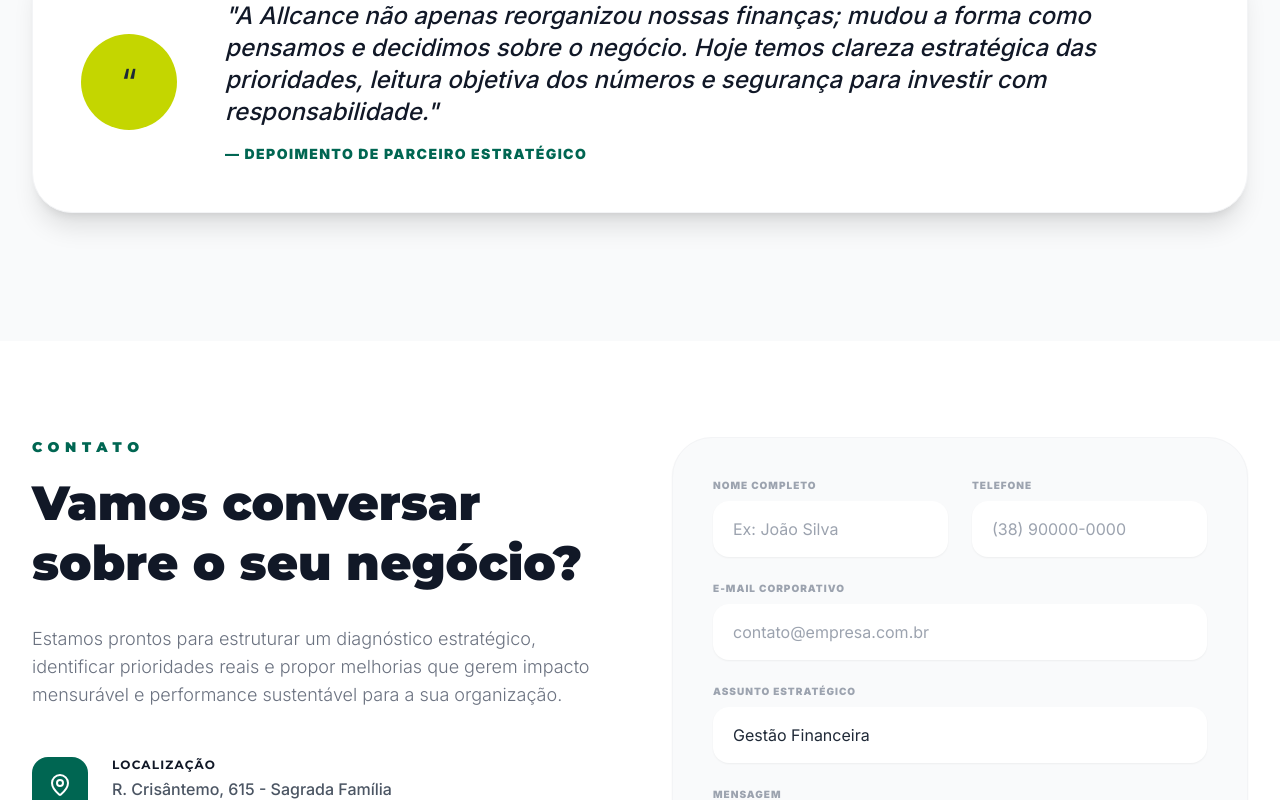
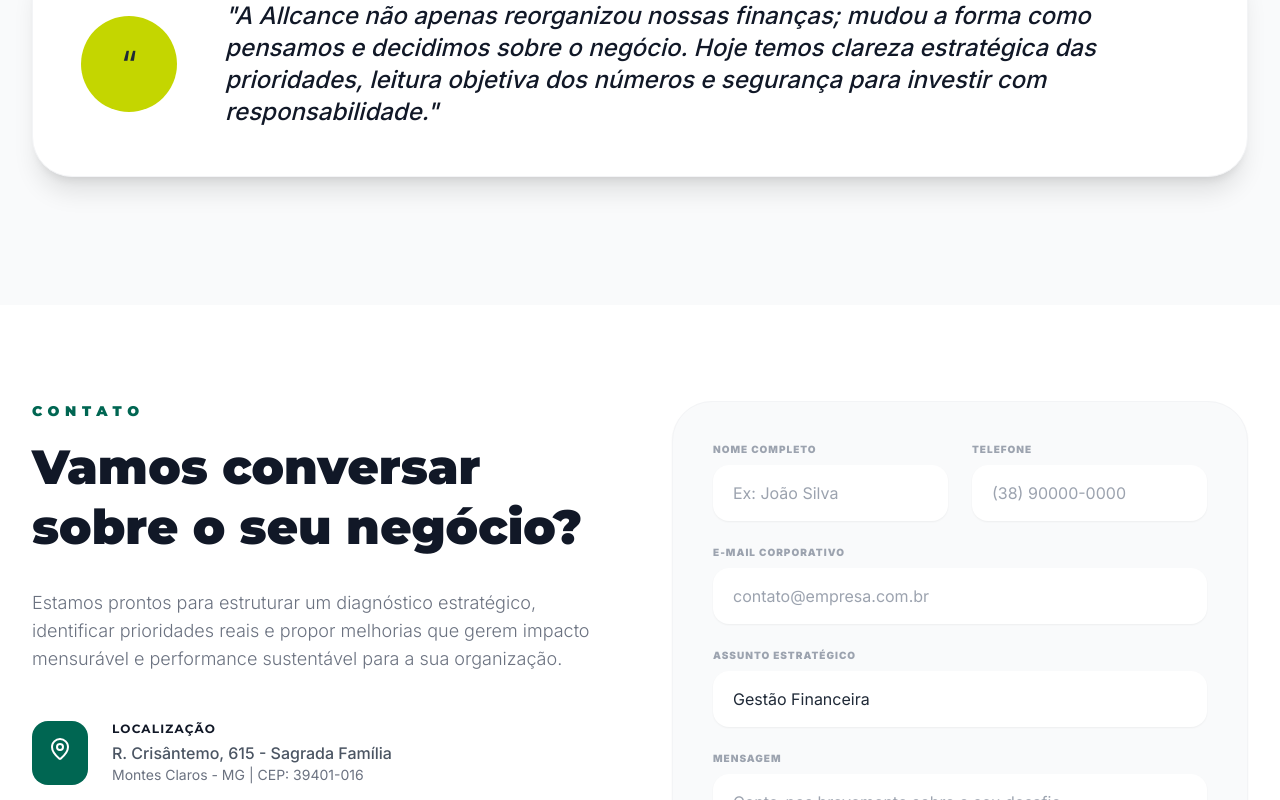
Before and after one commit to hamiltonmatematica/allcance-consultoria-site, a React (Vite) app: page / in a window 1280 px wide. Shown: the part 6115-6915 px from the top of the page. Built offline with nearby package versions, Linux system fonts and the light colour scheme.

Commit message:
refactor: remover assinatura do depoimento
- Removida linha '— Depoimento de Parceiro Estratégico'
- Depoimento agora aparece apenas como citação direta

```diff
--- a/components/Clients.tsx
+++ b/components/Clients.tsx
@@ -40,10 +40,9 @@ const Clients: React.FC = () => {
             <span className="text-4xl">“</span>
           </div>
           <div>
-            <p className="text-xl md:text-2xl text-gray-900 font-medium leading-relaxed italic mb-4">
+            <p className="text-xl md:text-2xl text-gray-900 font-medium leading-relaxed italic">
               "A Allcance não apenas reorganizou nossas finanças; mudou a forma como pensamos e decidimos sobre o negócio. Hoje temos clareza estratégica das prioridades, leitura objetiva dos números e segurança para investir com responsabilidade."
             </p>
-            <p className="text-allcance-green font-black uppercase tracking-widest text-sm">— Depoimento de Parceiro Estratégico</p>
           </div>
         </div>
       </div>
```
